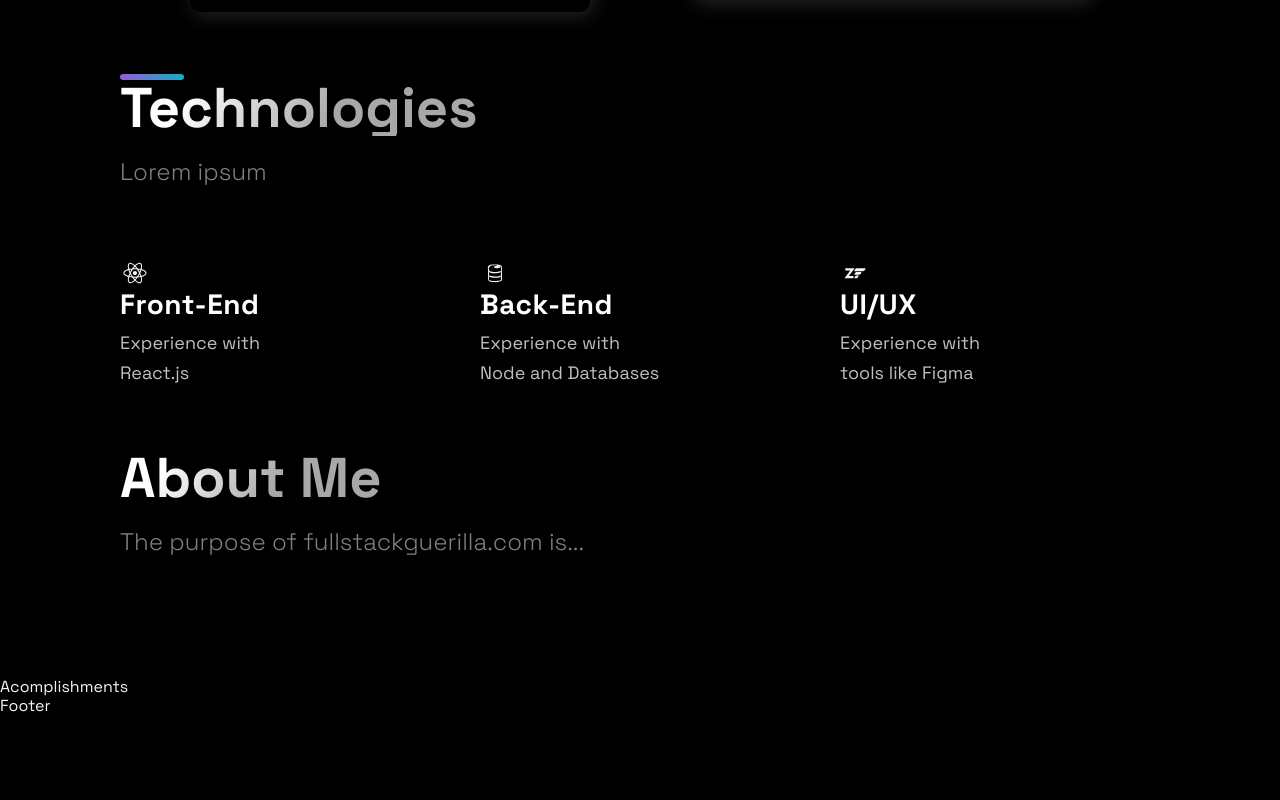
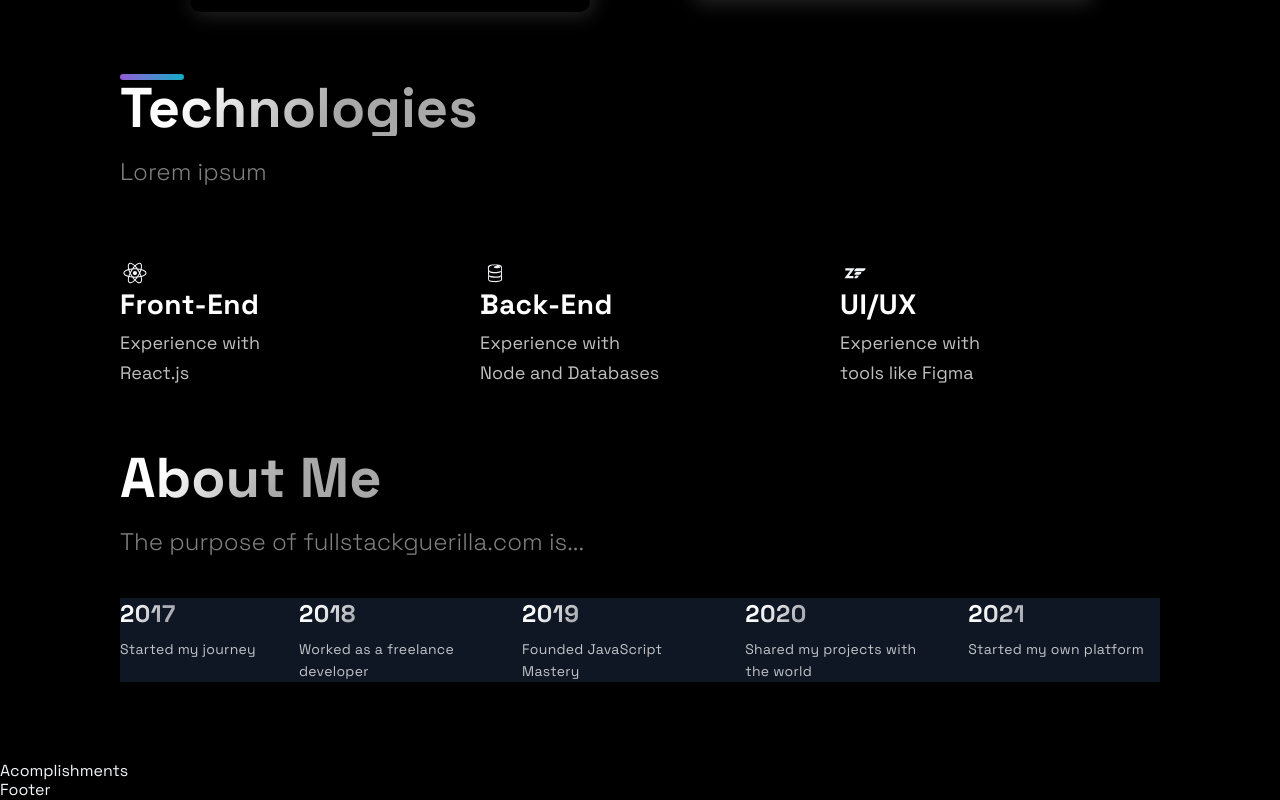
Before and after one commit to JeremyCabrera/portfolio-website, a Next.js app: page / in a window 1280 px wide. Shown: the part 2208-3008 px from the top of the page. Before the commit the page ends 2924 px from the top, so only its background shows below. Built offline with nearby package versions, Linux system fonts and the light colour scheme.

Commit message:
Added carousel and text to timeline.

```diff
--- a/src/components/TimeLine/TimeLine.js
+++ b/src/components/TimeLine/TimeLine.js
@@ -10,37 +10,37 @@ const Timeline = () => {
   const [activeItem, setActiveItem] = useState(0);
    const carouselRef = useRef();
 
-  // const scroll = (node, left) => {
-  //   return node.scrollTo({ left, behavior: 'smooth' });
-  // }
+  const scroll = (node, left) => {
+     return node.scrollTo({ left, behavior: 'smooth' });
+   }
 
-  // const handleClick = (e, i) => {
-  //   e.preventDefault();
+   const handleClick = (e, i) => {
+   e.preventDefault();
 
-  //   if (carouselRef.current) {
-  //     const scrollLeft = Math.floor(carouselRef.current.scrollWidth * 0.7 * (i / TimeLineData.length));
+     if (carouselRef.current) {
+       const scrollLeft = Math.floor(carouselRef.current.scrollWidth * 0.7 * (i / TimeLineData.length));
 
-  //     scroll(carouselRef.current, scrollLeft);
-  //   }
-  // }
+       scroll(carouselRef.current, scrollLeft);
+     }
+   }
 
-  // const handleScroll = () => {
-  //   if (carouselRef.current) {
-  //     const index = Math.round((carouselRef.current.scrollLeft / (carouselRef.current.scrollWidth * 0.7)) * TimeLineData.length);
+  const handleScroll = () => {
+    if (carouselRef.current) {
+     const index = Math.round((carouselRef.current.scrollLeft / (carouselRef.current.scrollWidth * 0.7)) * TimeLineData.length);
 
-  //     setActiveItem(index);
-  //   }
-  // }
+     setActiveItem(index);
+    }
+   }
 
   // // snap back to beginning of scroll when window is resized
   // // avoids a bug where content is covered up if coming from smaller screen
-  // useEffect(() => {
-  //   const handleResize = () => {
-  //     scroll(carouselRef.current, 0);
-  //   }
+  useEffect(() => {
+     const handleResize = () => {
+       scroll(carouselRef.current, 0);
+    }
 
-  //   window.addEventListener('resize', handleResize);
-  // }, []);
+     window.addEventListener('resize', handleResize);
+   }, []);
 
   return (
    <Section id="about">
@@ -54,13 +54,40 @@ const Timeline = () => {
           <CarouselMobileScrollNode key={index} final={index === TOTAL_CAROUSEL_COUNT - 1}>
             <CarouselItem
               index={index}
-          id={`carousel_item-${index}`}
-          active={activeItem}
-          ></CarouselItem>
+              id={`carousel__item-${index}`}
+              onClick={(e) => handleClick(e, index)}
+              >
+              <CarouselItemTitle>
+                {item.year}
+
+              </CarouselItemTitle>
+
+              <CarouselItemText>
+                {item.text}
+              </CarouselItemText>
+
+              </CarouselItem>
+
           </CarouselMobileScrollNode>
         ))}
+
       </>
+
      </CarouselContainer>
+     <CarouselButtons>
+       {TimeLineData.map((item, index) => (
+         <CarouselButton
+         key={index}
+         index={index}
+         active={activeItem}
+         onClick={(e) => handleClick(e, index)}
+         type="button"
+         >
+          <CarouselButtonDot active={activeItem} />
+         </CarouselButton>
+
+       ))}
+     </CarouselButtons>
    </Section>
   );
 };
```
Lines whose indentation alone changed are shown as unchanged.
